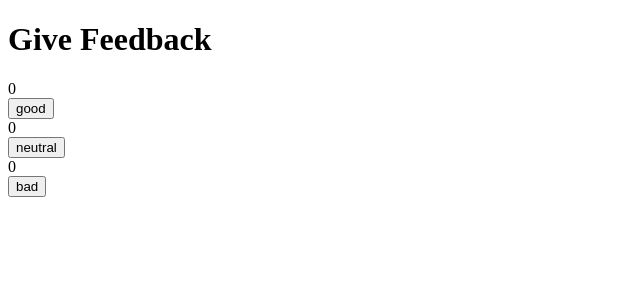
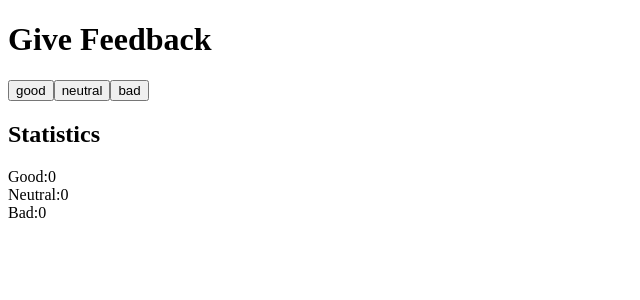
Before and after one commit to peteraphillips/react-study-project, a React (Vite) app in the folder project/: page / in a window 1280 px wide. Shown: the top 300 px of the page, without its empty margins (0-640 px from the left). Built offline with nearby package versions, Linux system fonts and the light colour scheme.

Commit message:
sorted layout for exercise 1.6

```diff
--- a/project/src/App.jsx
+++ b/project/src/App.jsx
@@ -2,7 +2,7 @@ import { useState } from 'react'
 
 const Header = () => <h1>Give Feedback</h1>
 
-const Display = props => <div>{props.value}</div>
+const Display = props => <div>{props.rating}{props.value}</div>
 
 const Button = (props) => (
   <button onClick={props.handleClick}>
@@ -23,12 +23,17 @@ const App = () => {
   return (
     <div>
       <Header />
-      <Display value={good} />
-      <Button handleClick={() => setGood(good + 1)} text="good" />
-      <Display value={neutral} />
-      <Button handleClick={() => setNeutral(neutral + 1)} text="neutral" />
-      <Display value={bad} />
-      <Button handleClick={() => setBad(bad + 1)} text="bad" />
+      <div>
+        <Button handleClick={() => setGood(good + 1)} text="good" />
+        <Button handleClick={() => setNeutral(neutral + 1)} text="neutral" />
+        <Button handleClick={() => setBad(bad + 1)} text="bad" />
+      </div>
+      <div>
+        <h2>Statistics </h2>
+        <Display rating="Good:" value={good} />
+        <Display rating="Neutral:" value={neutral} />
+        <Display rating="Bad:" value={bad} />
+      </div>
     </div>
   )
 }
```
